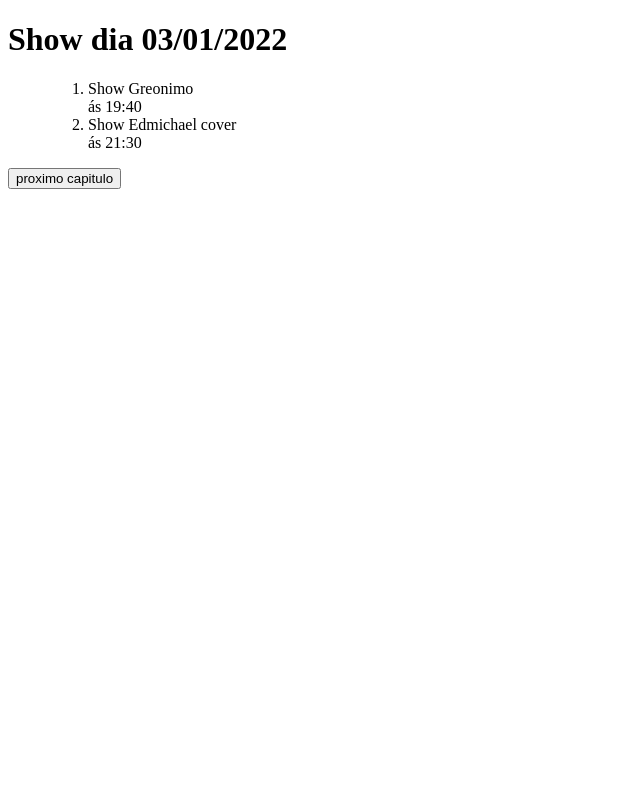
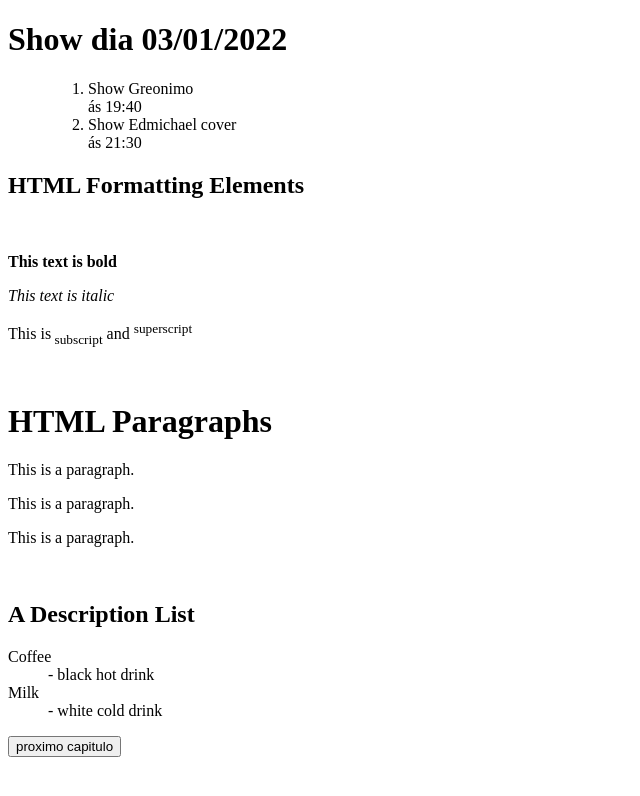
Before and after one commit to edskate/ED-04-01-2022, a plain HTML site: page index.html in a window 1280 px wide. Shown: the whole page, without its empty margins (0-640 px from the left). Drawn offline with Linux system fonts and the light colour scheme.

Commit message:
TAGS DE LISTAS

```diff
--- a/index.html
+++ b/index.html
@@ -18,6 +18,32 @@
 
                     </ol>
       </ul>
+
+      <h2>HTML Formatting Elements</h2>
+      <br>
+      <p><b>This text is bold</b></p>
+      <p><i>This text is italic</i></p>
+      <p>This is<sub> subscript</sub> and <sup>superscript</sup></p>
+
+<br>
+<h1>HTML Paragraphs</h1>
+
+<p>This is a paragraph.</p>
+<p>This is a paragraph.</p>
+<p>This is a paragraph.</p>
+
+
+
+<br>
+<h2>A Description List</h2>
+
+<dl>
+  <dt>Coffee</dt>
+  <dd>- black hot drink</dd>
+  <dt>Milk</dt>
+  <dd>- white cold drink</dd>
+</dl>
+
       <a href="index01.html"><button>proximo capitulo</button></a>
 </body>
 </html>
```
